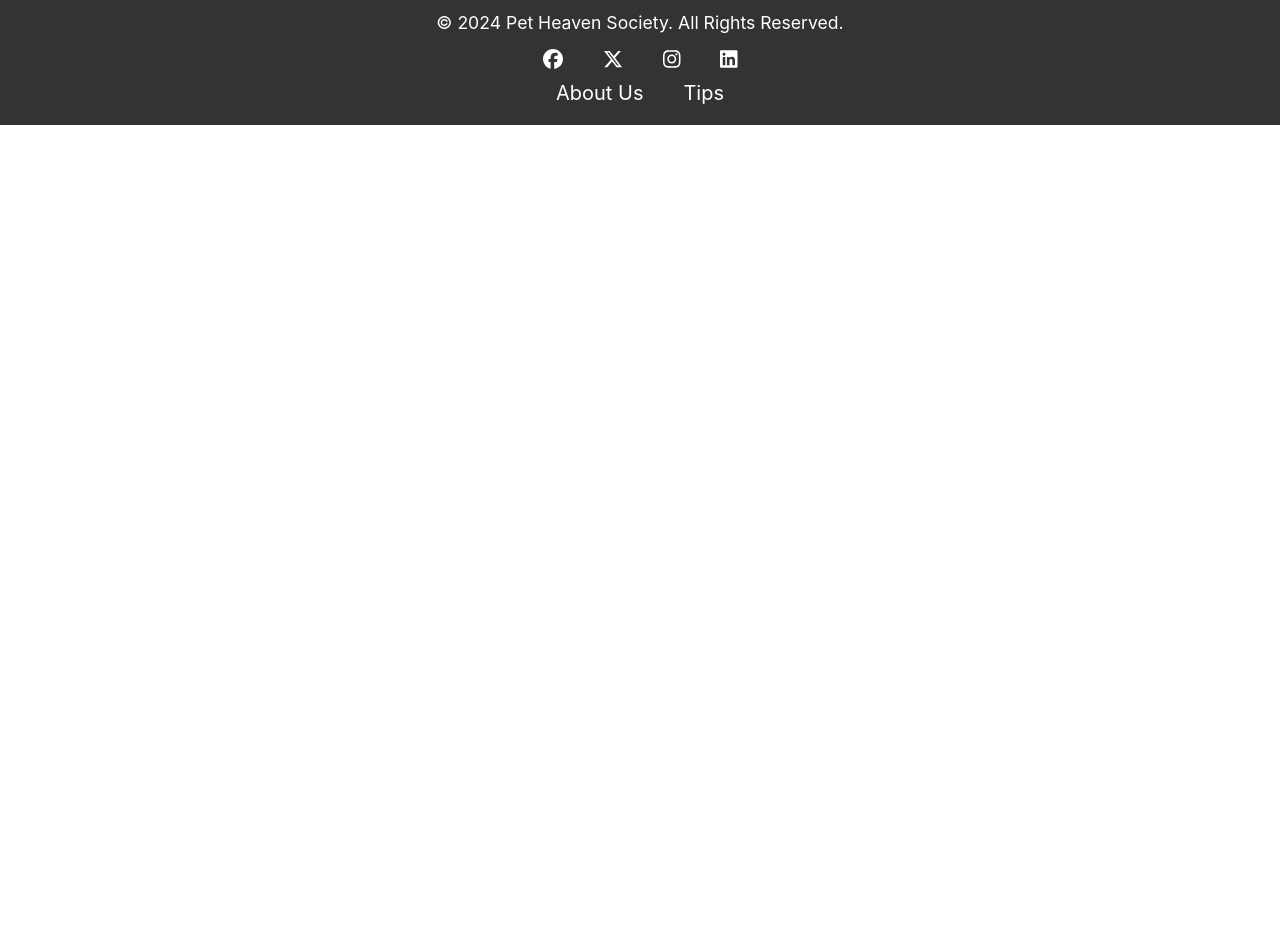
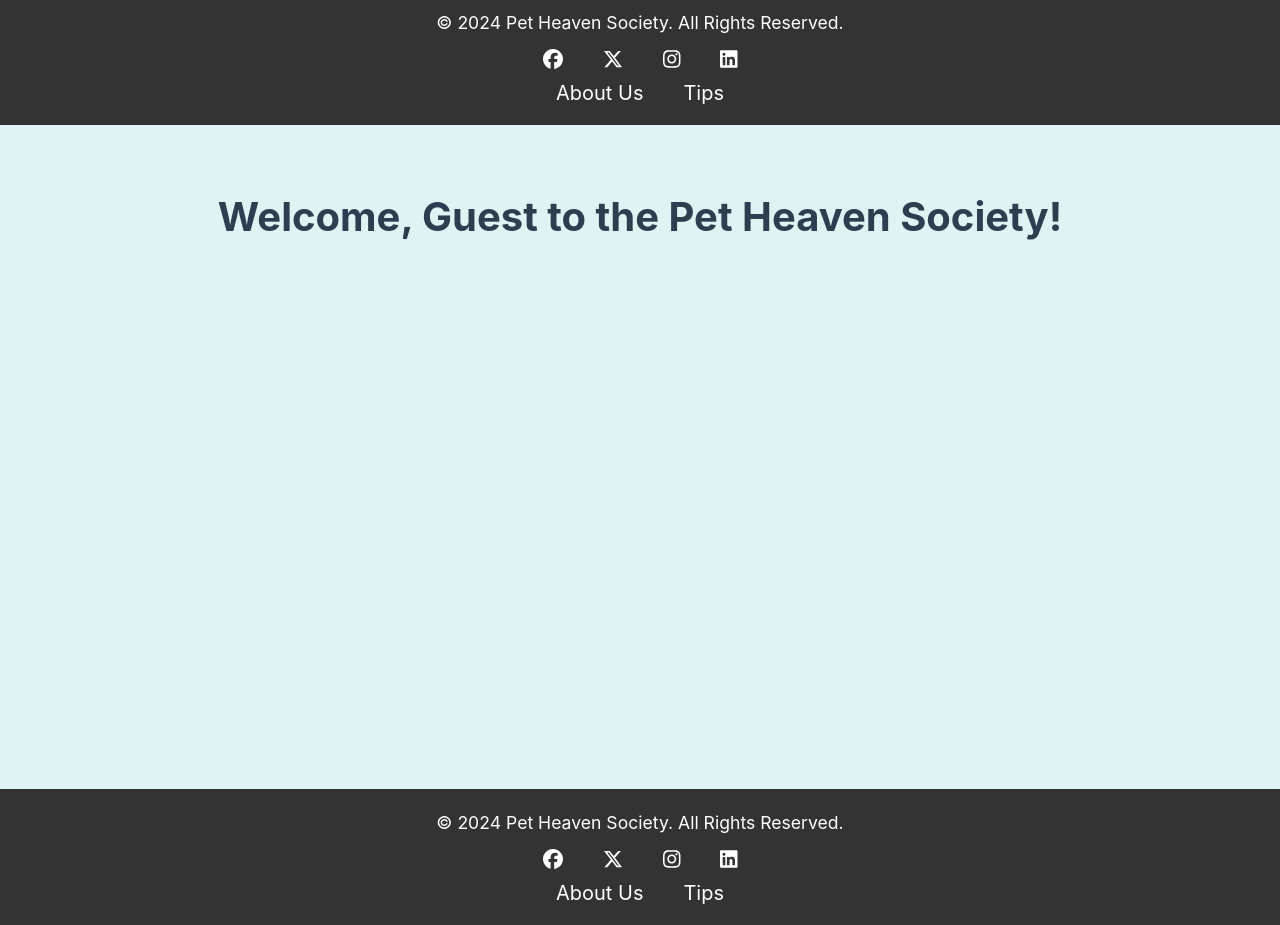
Before and after one commit to Kiriao/ISIT207_React_A3, a React (Create React App) app: page / in a window 1280 px wide. Shown: the part 840-1765 px from the top of the page. Before the commit the page ends 965 px from the top, so only its background shows below. Built offline with nearby package versions, Linux system fonts and the light colour scheme.

Commit message:
add home in app

```diff
--- a/src/App.js
+++ b/src/App.js
@@ -28,7 +28,7 @@ const App = () => {
   };
 
   return (
-    <Router exact path="/" component={Home}>
+    <Router>
       <Navbar isLoggedIn={isLoggedIn} onLogout={handleLogout} />
       <div className="container">
         <Routes>
@@ -46,8 +46,10 @@ const App = () => {
           <Route path="/login" element={<Login onLogin={handleLogin} />} />
           <Route path="/signup" element={<SignUp />} />
         </Routes>
+        <Home></Home>
       </div>
     </Router>
+
   );
 };
 
```
